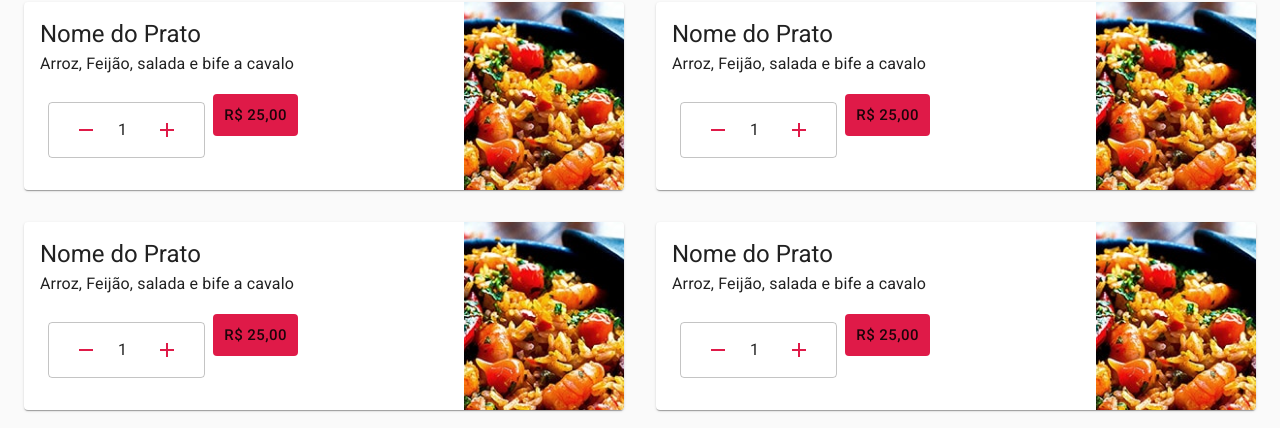
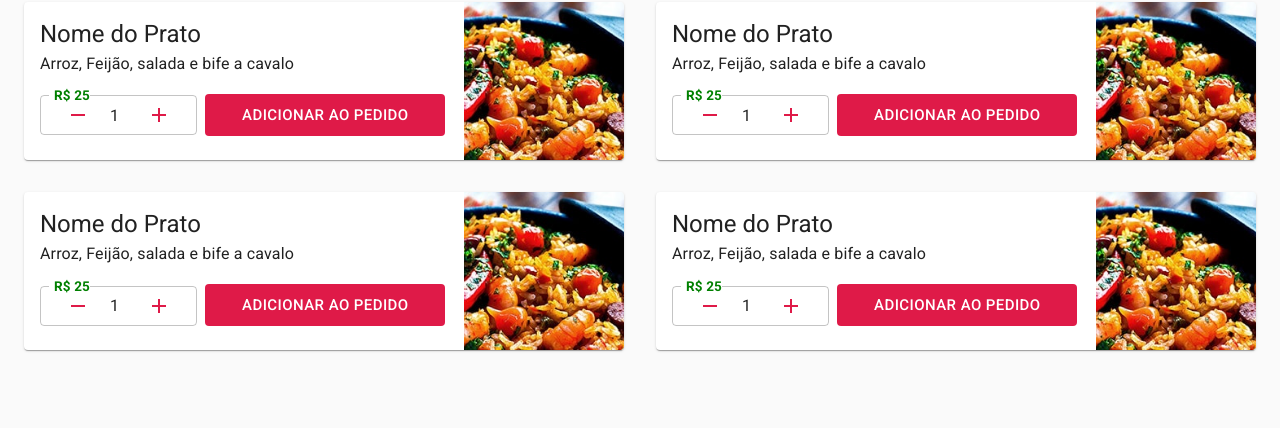
Before and after one commit to CelsoTaliatelli/react-meat-app, a React (Create React App) app in the folder frontend-app/: page /restaurant in a window 1280 px wide. Shown: the part 495-923 px from the top of the page. Built offline with nearby package versions, Linux system fonts and the light colour scheme.

Commit message:
Calculano valores

```diff
--- a/frontend-app/src/components/Header.js
+++ b/frontend-app/src/components/Header.js
@@ -1,4 +1,4 @@
-import { AppBar,Typography, Toolbar, makeStyles,Link, IconButton, Badge, MenuItem } from "@material-ui/core";
+import { AppBar,Typography, Toolbar, makeStyles,Link, IconButton, Badge } from "@material-ui/core";
 import ShoppingCart from '@material-ui/icons/ShoppingCart';
 
 const useStyles = makeStyles({
--- a/frontend-app/src/components/InputNumber.js
+++ b/frontend-app/src/components/InputNumber.js
@@ -10,7 +10,8 @@ const useStyles = makeStyles((theme) => ({
         width: '20ch'
     },
     margin: {
-        margin: theme.spacing(1),
+        marginRight: theme.spacing(1),
+        marginTop: theme.spacing(0.2)
     },
     iconColor: {
         color: '#DF1A48'
@@ -18,12 +19,21 @@ const useStyles = makeStyles((theme) => ({
 }));
 
 
-export default function InputNumber() {
+export default function InputNumber(props) {
     const [count, setCount] = useState(1);
     const classes = useStyles();
+    var valor = `R$ ${count * props.value}`;
     return (
+        <div>
         <TextField
             className={clsx(classes.TextField, classes.margin)}
+            InputLabelProps={{
+                style:{
+                    fontSize:'18px',
+                    fontWeight:'bold',
+                    color: 'green'
+                }
+            }}
             InputProps={{
                 startAdornment: (
                     <InputAdornment position="start">
@@ -42,7 +52,10 @@ export default function InputNumber() {
             }}
             type="number"
             variant="outlined"
+            size="small"
+            label={valor}
             value={count}
         />
+        </div>
     );
 }
--- a/frontend-app/src/components/RestaurantMenu.js
+++ b/frontend-app/src/components/RestaurantMenu.js
@@ -1,4 +1,4 @@
-import { Grid, makeStyles, Card, CardContent, CardMedia, Hidden, Typography, Container, Button } from '@material-ui/core';
+import { Grid, makeStyles, Card, CardContent, CardMedia, Hidden, Typography, Container, Button, TextField, StepLabel } from '@material-ui/core';
 import InputNumber from './InputNumber';
 
 
@@ -17,10 +17,13 @@ const useStyles = makeStyles((theme) => ({
         paddingBottom: theme.spacing(8)
     },
     button: {
-        MarginTop: '2rem',
+        MarginTop: '25rem',
         backgroundColor: '#DF1A48',
+        color: '#FFF',
+        width: '15rem',
     }
 }));
+
 
 export default function RestaurantMenu() {
     const classes = useStyles();
@@ -39,11 +42,19 @@ export default function RestaurantMenu() {
                                     <Typography variant="subtitle1" paragraph>
                                         Arroz, Feijão, salada e bife a cavalo
                                     </Typography>
-                                    <InputNumber />
-                                    <Button
-                                    size="large"
-                                    className={classes.button}
-                                    >R$ 25,00</Button>
+                                    <Grid container>
+                                        <Grid item>
+                                            <InputNumber value="25" />
+                                        </Grid>
+                                        <Grid item>
+                                            <Button
+                                                size="large"
+                                                className={classes.button}
+                                            >Adicionar ao Pedido
+                                    </Button>
+                                        </Grid>
+                                    </Grid>
+
                                 </CardContent>
                             </div>
                             <Hidden xsDown>
```
